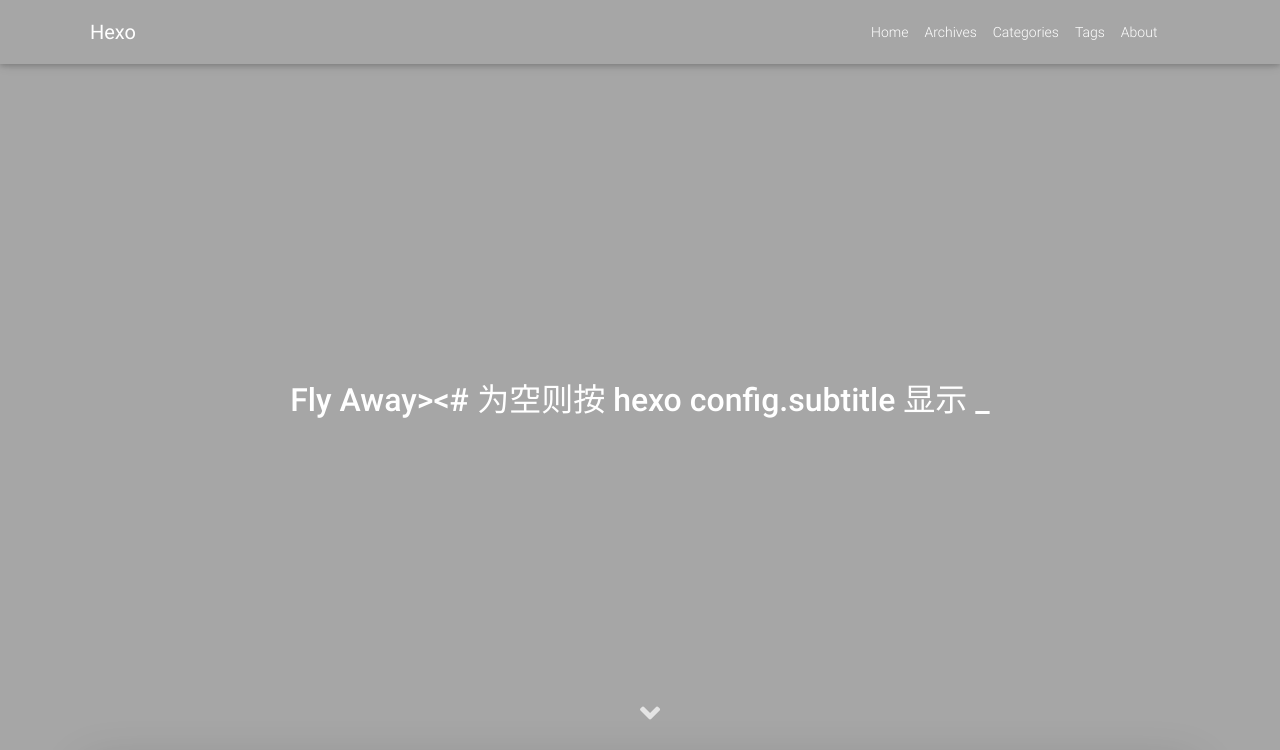
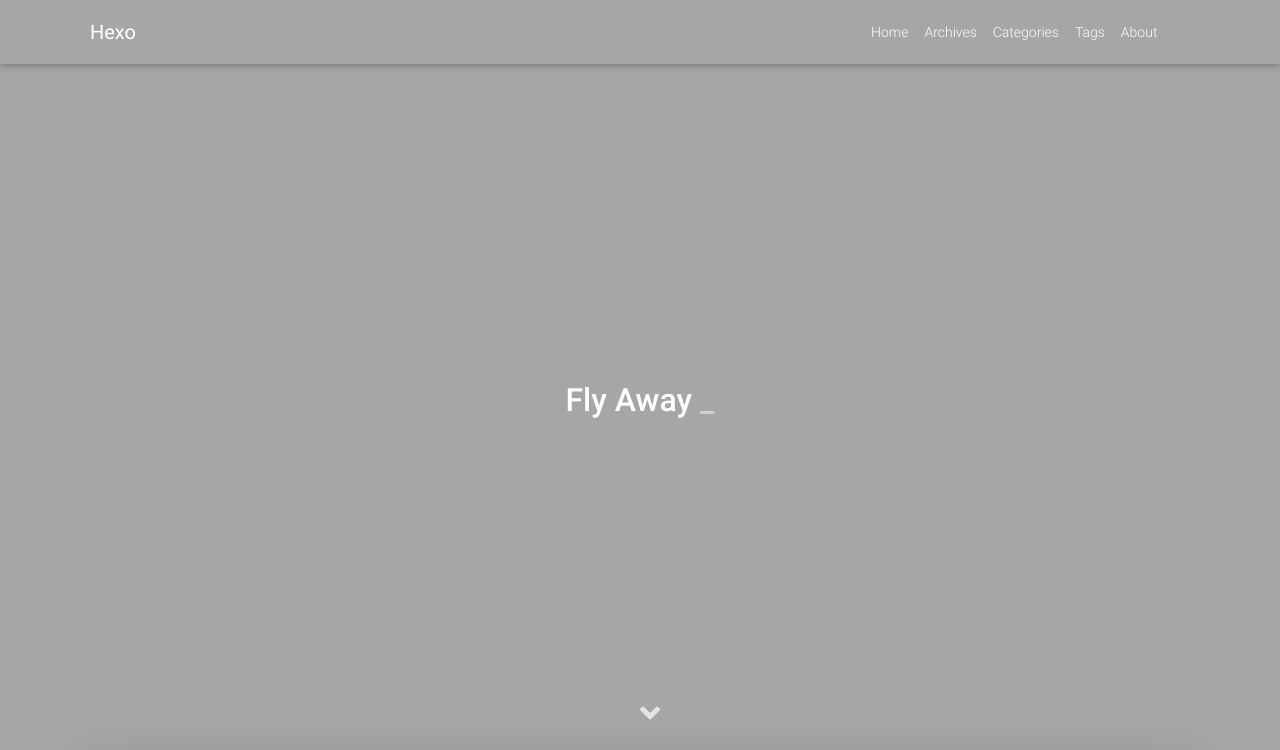
Before and after one commit to Regnover/Regnover.github.io, a plain HTML site: page index.html in a window 1280 px wide. Shown: the top 750 px of the page. Drawn offline with Linux system fonts and the light colour scheme; some packages are replaced by stand-ins of ours; a script that the page names is missing; some icons are missing; a small style sheet from the web is missing.

Commit message:
Site updated: 2020-01-08 19:20:10

```diff
--- a/index.html
+++ b/index.html
@@ -302,7 +302,7 @@ More info: Deployment
     var typed = new Typed('#subtitle', {
       strings: [
         '  ',
-        "Fly Away><# 为空则按 hexo config.subtitle 显示&nbsp;",
+        "Fly Away&nbsp;",
       ],
       cursorChar: "_",
       typeSpeed: 70,
```
